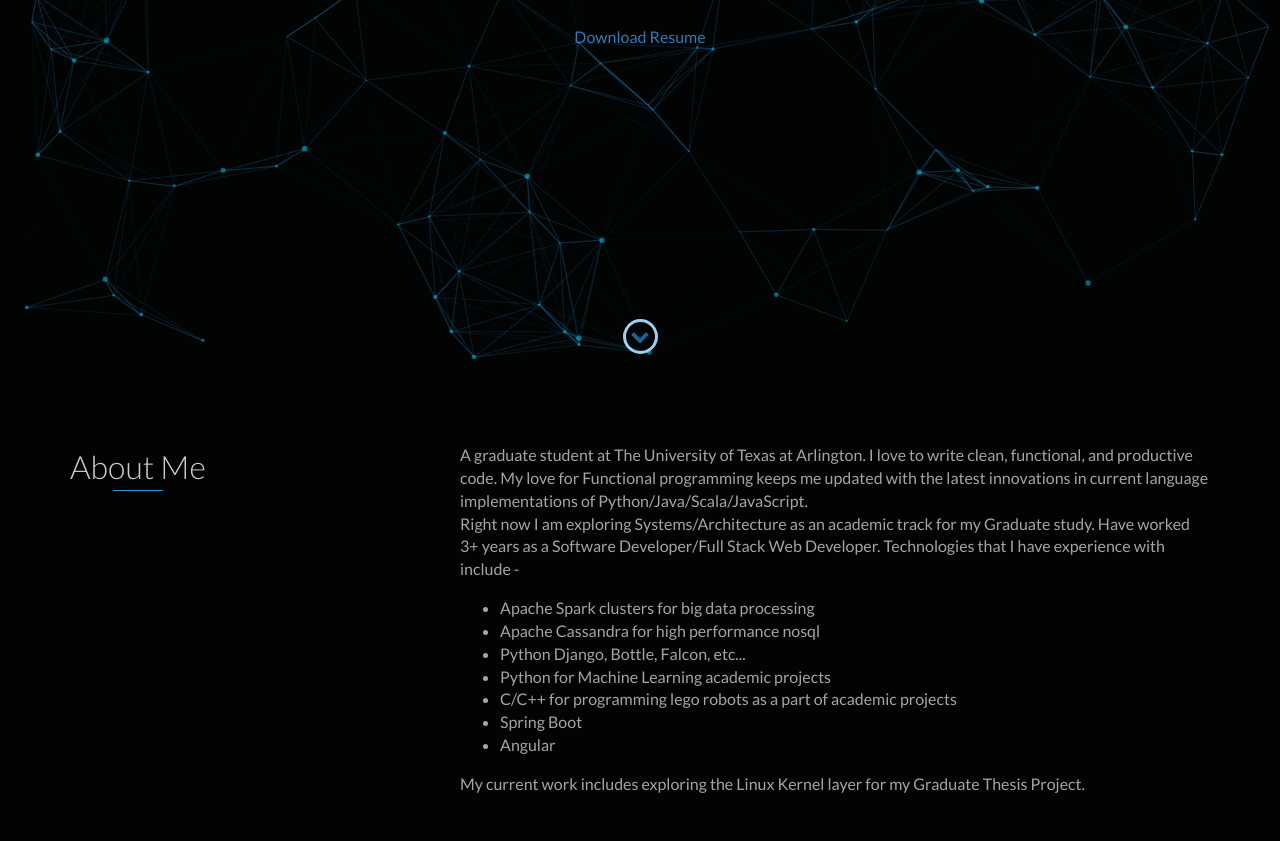
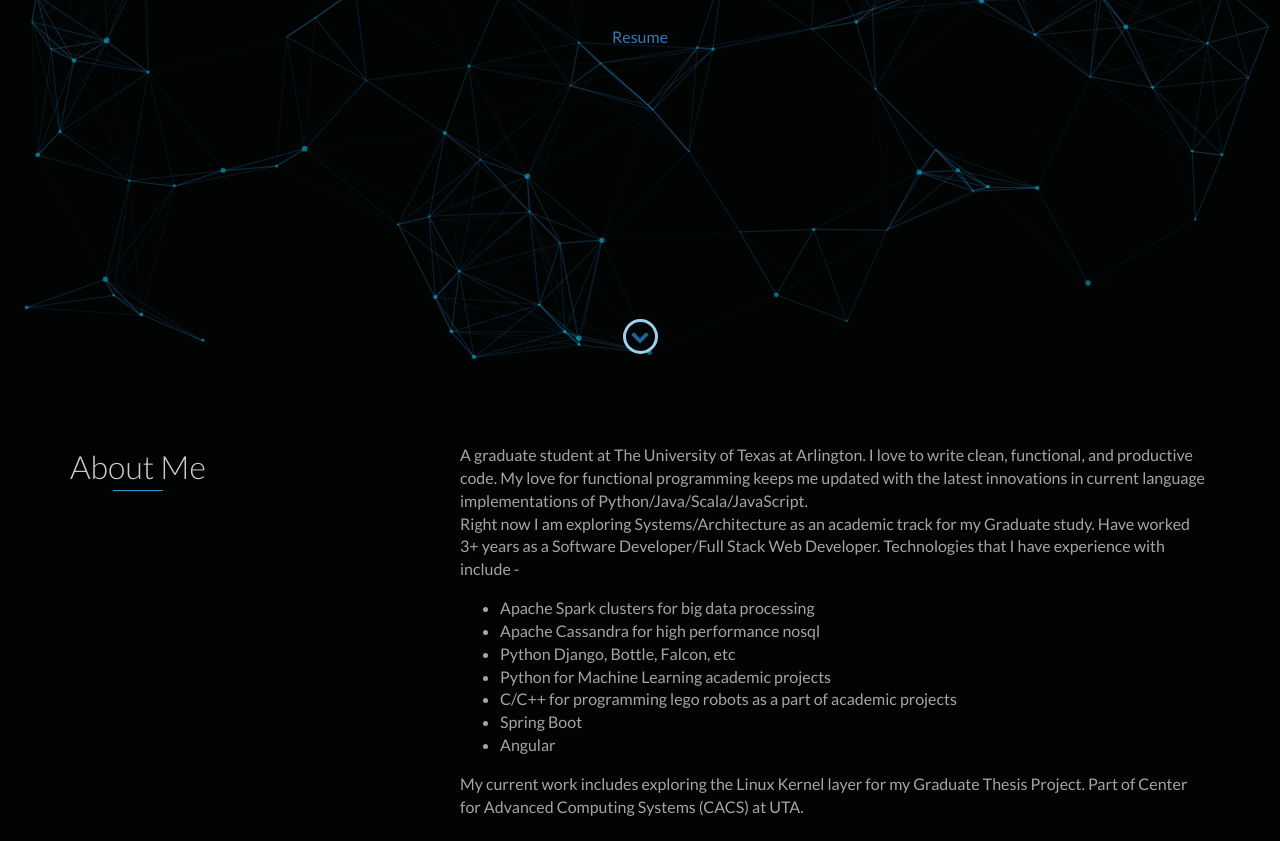
Before and after one commit to r10a/r10a.github.io, a website: page index.html in a window 1280 px wide. Shown: the part 431-1272 px from the top of the page. Drawn offline with nearby package versions, Linux system fonts and the light colour scheme.

Commit message:
Added resume link

```diff
--- a/index.html
+++ b/index.html
@@ -53,7 +53,7 @@
             <h2>Gradute Student @
                 <a href="https://cse.uta.edu/" target="_blank" style="text-decoration: none;">UTA</a>
             </h2>
-            <a href="#" class="btn-rounded-white">Download Resume</a>
+            <a href="https://resume.creddle.io/resume/a4fcu4h6ges" target="_blank" class="btn-rounded-white">Resume</a>
         </div>
         <!-- End #lead-content -->
 
@@ -80,7 +80,7 @@
                     <p>
                         A graduate student at The University of Texas at Arlington. I love to write clean, functional,
                         and productive code. My love
-                        for Functional programming keeps me updated with the latest innovations in current language
+                        for functional programming keeps me updated with the latest innovations in current language
                         implementations
                         of Python/Java/Scala/JavaScript.
                         <br /> Right now I am exploring Systems/Architecture as an academic track for my Graduate
@@ -92,14 +92,15 @@
                     <ul>
                         <li> Apache Spark clusters for big data processing </li>
                         <li> Apache Cassandra for high performance nosql </li>
-                        <li> Python Django, Bottle, Falcon, etc... </li>
+                        <li> Python Django, Bottle, Falcon, etc </li>
                         <li> Python for Machine Learning academic projects</li>
                         <li> C/C++ for programming lego robots as a part of academic projects</li>
                         <li> Spring Boot</li>
                         <li> Angular </li>
                     </ul>
                     <p>
-                        My current work includes exploring the Linux Kernel layer for my Graduate Thesis Project.
+                        My current work includes exploring the Linux Kernel layer for my Graduate Thesis Project. Part
+                        of Center for Advanced Computing Systems (CACS) at UTA.
                     </p>
                 </div>
             </div>
```
